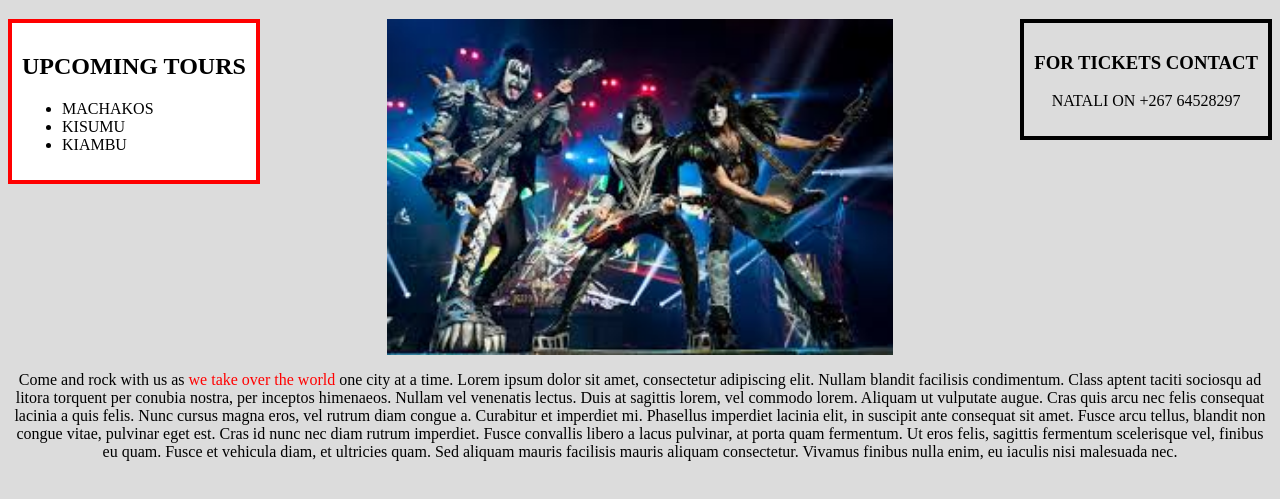
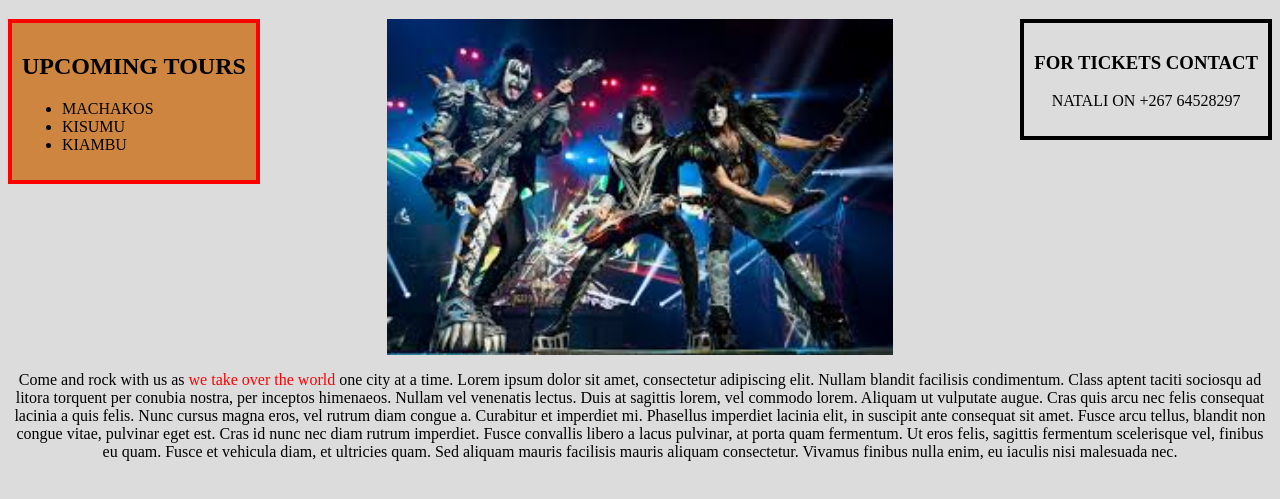
Before and after one commit to NYAGO-MUREITHI/float, a plain HTML site: page index.html in a window 1280 px wide. Shown: the part 61-560 px from the top of the page. Drawn offline with Linux system fonts and the light colour scheme.

Commit message:
change backgroun color of .kay

```diff
--- a/css/styles.css
+++ b/css/styles.css
@@ -27,9 +27,10 @@ p {
 }
 .kay {
      float: left;
-     background-color: white;
+     background-color: peru;
      border: 4px solid red;
      padding: 10px
+
 }
 .right {
        float: right;
```
